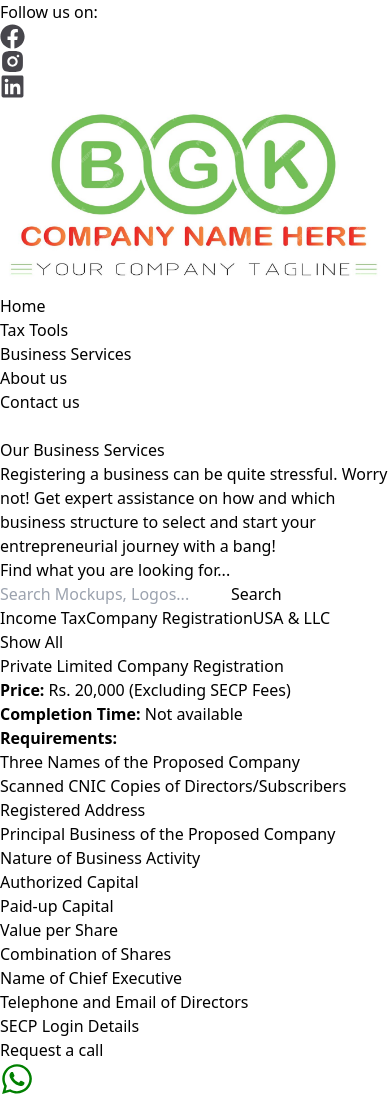
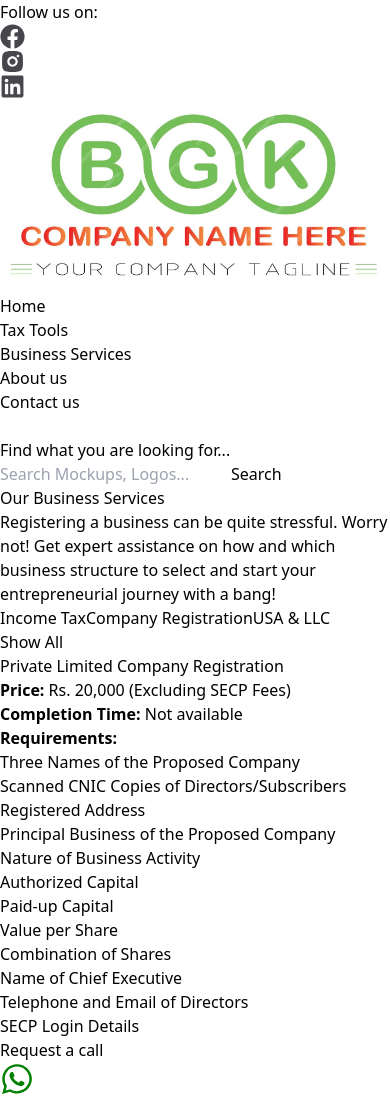
Before and after one commit to Hamza-Hashmi024/filer-, a React (Vite) app: page /services in a window 390 px wide. Shown: the top 1097 px of the page. Built offline with nearby package versions, Linux system fonts and the light colour scheme.

Commit message:
update services page

```diff
--- a/src/Pages/BusinessServices.jsx
+++ b/src/Pages/BusinessServices.jsx
@@ -26,21 +26,10 @@ const Services = () => {
   return (
     <>
       <Navbar />
-      <div className="mt-40">
-        <div className="flex w-full" >
+      <div className="mt-40 w-full">
 
-          <div className="text-center my-8">
-            <h1 className="text-3xl font-bold text-[#47464C]  ">
-              <span className="shadow-2xl">Our Business Services</span>
-            </h1>
-            <p className="text-lg text-[#47464C] mt-4 max-w-2xl mx-auto  ">
-              Registering a business can be quite stressful. Worry not! Get
-              expert assistance on how and which business structure to select
-              and start your entrepreneurial journey with a bang!
-            </p>
-          </div>
-            {/* Search Form */}
-          <div className="  flex flex-col  lg:w-4/6 lg:items-center lg:mx-auto">
+          {/* Search Form */}
+          <div className="  flex flex-col  lg:w-4/6 lg:items-end lg:mx-auto">
             <form className="max-w-md w-full">
               <h2 className="text-xl font-bold text-[#47464C] mb-4 sm:text-2xl">
                 Find what you are looking for...
@@ -64,9 +53,32 @@ const Services = () => {
           </div>
 
 
-        </div>
 
-        {/* Service Buttons */}
+        {/* Services List */}
+        <div className="max-w-4xl space-x-36 mt-8">
+
+
+          {/* Text */}
+        <div className="space-x-36" >
+
+         <div className="text-center  my-8">
+           <h1 className="text-3xl font-bold text-[#47464C]  ">
+             <span className="">Our Business Services</span>
+           </h1>
+           <p className="text-lg text-[#47464C] mt-4 max-w-2xl mx-auto  ">
+             Registering a business can be quite stressful. Worry not! Get
+             expert assistance on how and which business structure to select
+             and start your entrepreneurial journey with a bang!
+           </p>
+         </div>
+
+
+
+       </div>
+
+
+
+          {/* Service Buttons */}
         <div className="flex justify-center gap-10">
           <button
             onClick={() => setSelectedService("incomeTax")}
@@ -94,8 +106,10 @@ const Services = () => {
           </button>
         </div>
 
-        {/* Services List */}
-        <div className="max-w-4xl mx-auto space-y-6 mt-8">
+
+
+
+
           <div className="max-w-4xl mx-auto space-y-6 mt-8">
             {services.map((service, index) => (
               <div
```
